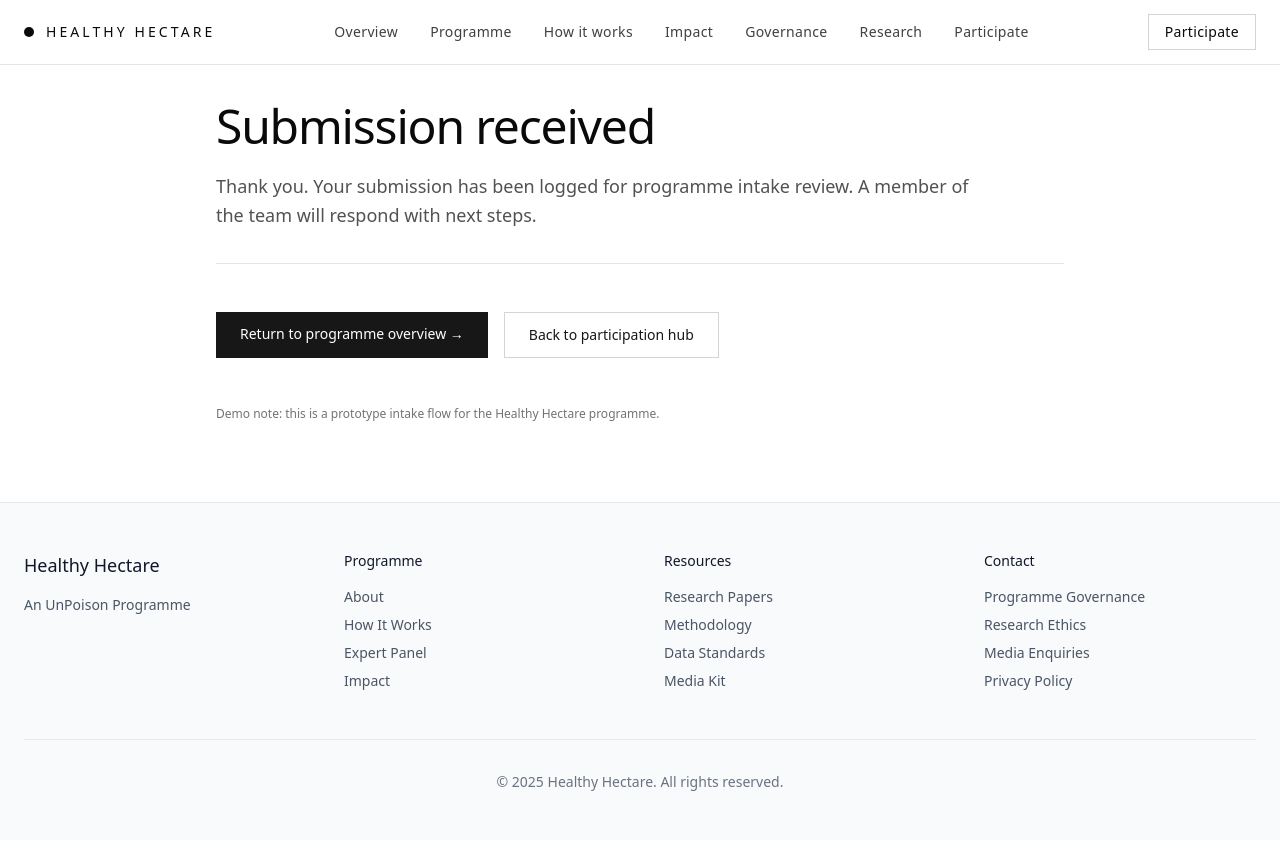
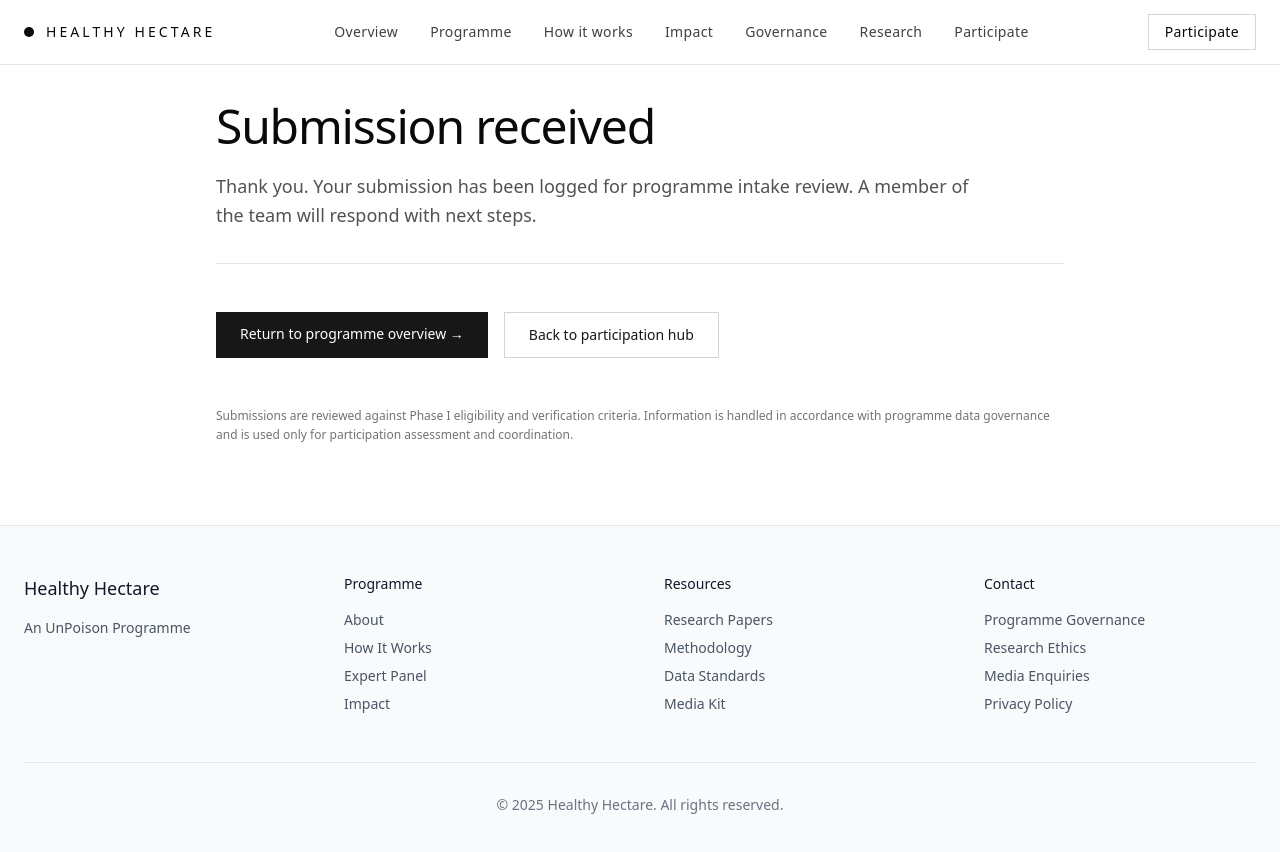
Before and after one commit to Krimchanski/healthy-hectare-demo, a React (Vite) app: page /thank-you in a window 1280 px wide. Shown: the top 852 px of the page. Built offline with nearby package versions, Linux system fonts and the light colour scheme.

Commit message:
B8: replace demo note on intake confirmation with Phase I programme framing

```diff
--- a/src/pages/ThankYou.jsx
+++ b/src/pages/ThankYou.jsx
@@ -26,8 +26,10 @@ export default function ThankYou() {
                     </Link>
                 </div>
 
-                <p className="text-xs text-neutral-500 mt-12">
-                    Demo note: this is a prototype intake flow for the Healthy Hectare programme.
+                <p className="text-xs text-neutral-500 mt-12 leading-relaxed">
+                    Submissions are reviewed against Phase I eligibility and verification criteria.
+                    Information is handled in accordance with programme data governance and is used
+                    only for participation assessment and coordination.
                 </p>
             </div>
         </PageShell>
```
